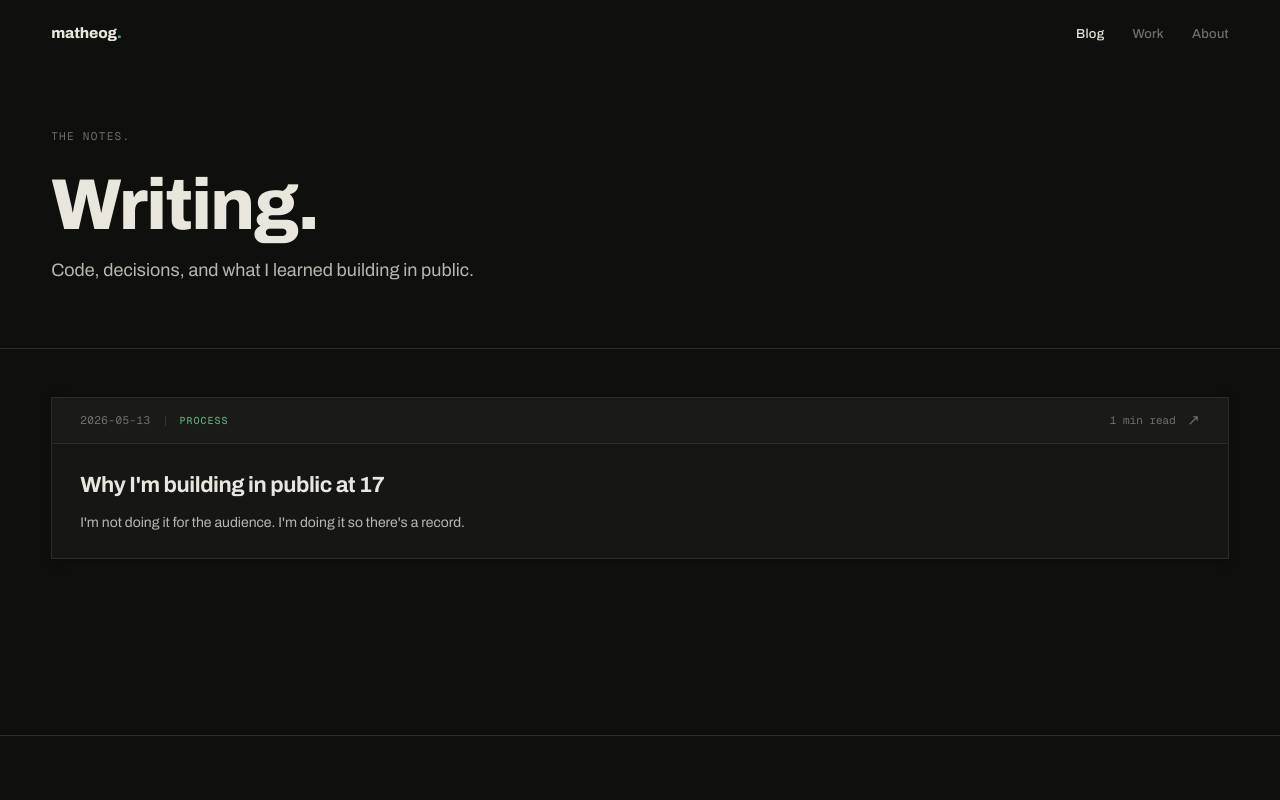
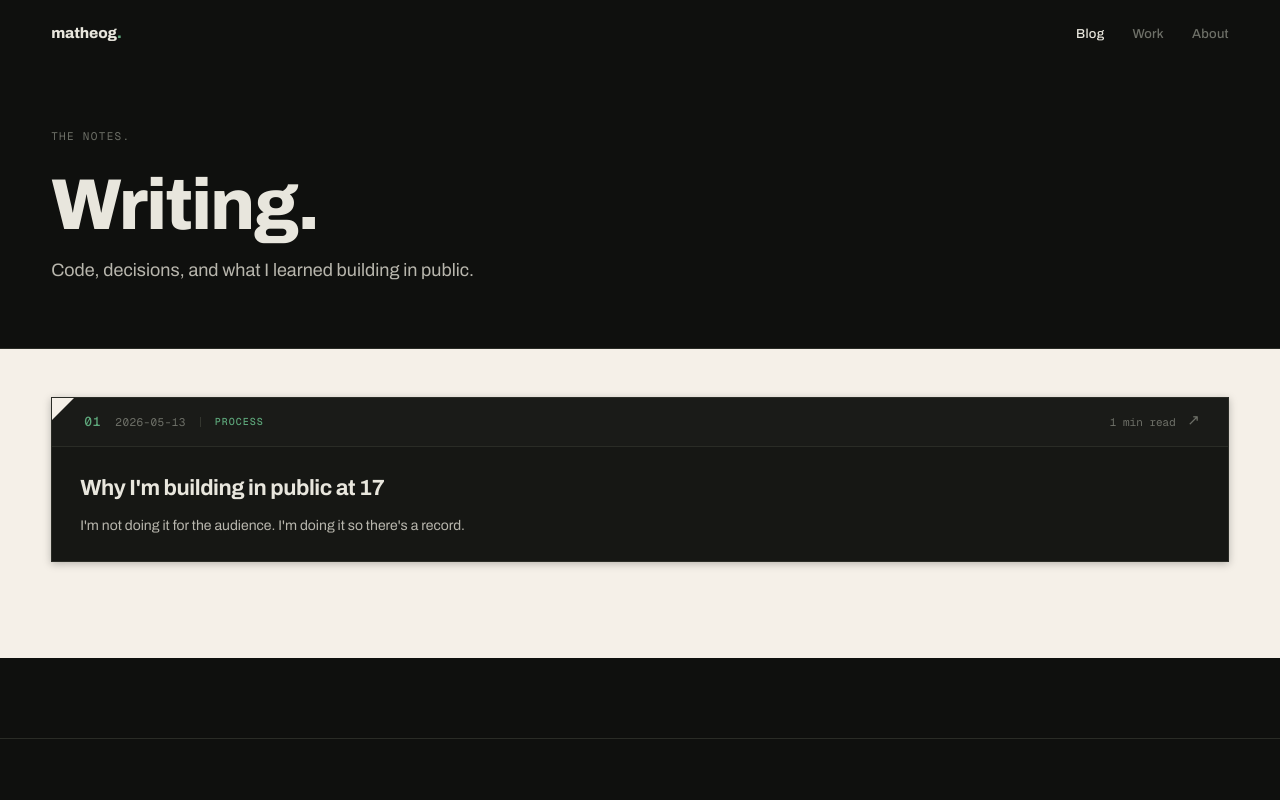
Before and after one commit to Sucu-Syndicate/silverline-portfolio, a Next.js app: page /blog in a window 1280 px wide. Shown: the top 800 px of the page. Built offline with nearby package versions, Linux system fonts and the light colour scheme.

Commit message:
[PTASK-007] Blog: cream bg, note numbers, page curl; strip WIP animation from hero

```diff
--- a/app/blog/page.tsx
+++ b/app/blog/page.tsx
@@ -24,7 +24,7 @@ export default function BlogPage() {
 
       <section className="blog-list-section">
         <div className="note-list">
-          {posts.map((post) => (
+          {posts.map((post, i) => (
             <Link
               key={post.slug}
               href={`/blog/${post.slug}`}
@@ -33,6 +33,7 @@ export default function BlogPage() {
               <span className="note-arrow">↗</span>
               <div className="note-header">
                 <div className="note-header-left">
+                  <span className="note-num">{String(i + 1).padStart(2, '0')}</span>
                   <span className="note-date">{post.date}</span>
                   <div className="note-sep" />
                   <span className="note-tag">{post.tag}</span>
--- a/app/globals.css
+++ b/app/globals.css
@@ -187,13 +187,13 @@ a { color: inherit; text-decoration: none; }
   background: var(--accent-bg);
 }
 
-/* WIP links — Work + About */
+/* WIP links — Work + About (greyed out, not interactive) */
 .hero-meta-wip {
   font-size: 11px;
   letter-spacing: 0.06em;
   color: var(--text-dim);
-  cursor: pointer;
-  user-select: none;
+  cursor: default;
+  pointer-events: none;
   white-space: nowrap;
 }
 
@@ -524,7 +524,7 @@ a { color: inherit; text-decoration: none; }
 }
 
 .blog-list-section {
-  background: var(--bg);
+  background: #F5F0E8;
   padding: clamp(48px, 6vh, 80px) clamp(20px, 4vw, 56px) clamp(80px, 12vh, 140px);
 }
 
@@ -550,6 +550,22 @@ a { color: inherit; text-decoration: none; }
     box-shadow   0.4s var(--ease-out-expo),
     border-color 0.2s ease;
 }
+
+/* Page curl — top-left corner fold revealing the cream background */
+.note-card::before {
+  content: '';
+  position: absolute;
+  top: 0;
+  left: 0;
+  width: 0;
+  height: 0;
+  border-style: solid;
+  border-width: 22px 22px 0 0;
+  border-color: #F5F0E8 transparent transparent transparent;
+  z-index: 2;
+  pointer-events: none;
+}
+
 .note-card:hover {
   background: var(--raised);
   transform: translateY(-3px);
@@ -573,7 +589,7 @@ a { color: inherit; text-decoration: none; }
   display: flex;
   align-items: center;
   justify-content: space-between;
-  padding: 14px 52px 14px 28px;
+  padding: 14px 52px 14px 32px;
   border-bottom: 1px solid var(--border);
   background: var(--surface-2);
   transition: border-color 0.25s ease;
@@ -583,6 +599,14 @@ a { color: inherit; text-decoration: none; }
   display: flex;
   align-items: center;
   gap: 14px;
+}
+.note-num {
+  font-family: var(--font-mono);
+  font-size: 13px;
+  font-weight: 500;
+  letter-spacing: 0.06em;
+  color: var(--accent);
+  flex-shrink: 0;
 }
 .note-date {
   font-family: var(--font-mono);
--- a/components/sections/Hero.tsx
+++ b/components/sections/Hero.tsx
@@ -1,8 +1,7 @@
 'use client';
 
-import { useState, useEffect, useRef } from 'react';
+import { useState, useEffect } from 'react';
 import Link from 'next/link';
-import { motion } from 'framer-motion';
 import { TERMINAL_LINES, type TerminalLine } from '@/lib/terminal-lines';
 
 const TICK_MIN = 700;
@@ -108,69 +107,6 @@ function HeroLog() {
   );
 }
 
-function WipLink({ label, wipLabel }: { label: string; wipLabel: string }) {
-  const [displayText, setDisplayText] = useState(label);
-  const [fallen, setFallen] = useState(false);
-  const intervalRef = useRef<ReturnType<typeof setInterval> | null>(null);
-  const resetRef = useRef<ReturnType<typeof setTimeout> | null>(null);
-
-  function clearTimers() {
-    if (intervalRef.current) clearInterval(intervalRef.current);
-    if (resetRef.current) clearTimeout(resetRef.current);
-  }
-
-  function handleHoverStart() {
-    if (fallen) return;
-    clearTimers();
-    let i = 0;
-    setDisplayText('');
-    intervalRef.current = setInterval(() => {
-      i++;
-      setDisplayText(wipLabel.slice(0, i));
-      if (i >= wipLabel.length) {
-        clearInterval(intervalRef.current!);
-        intervalRef.current = null;
-      }
-    }, 40);
-  }
-
-  function handleHoverEnd() {
-    clearTimers();
-    setDisplayText(label);
-  }
-
-  function handleClick() {
-    if (fallen) return;
-    clearTimers();
-    setDisplayText(label);
-    setFallen(true);
-    resetRef.current = setTimeout(() => setFallen(false), 3000);
-  }
-
-  useEffect(() => () => clearTimers(), []);
-
-  return (
-    <motion.span
-      className="hero-meta-wip"
-      onHoverStart={handleHoverStart}
-      onHoverEnd={handleHoverEnd}
-      onClick={handleClick}
-      animate={
-        fallen
-          ? { y: [0, -10, 320], rotate: [0, 3, -14], opacity: [1, 1, 0] }
-          : { y: 0, rotate: 0, opacity: 1 }
-      }
-      transition={
-        fallen
-          ? { duration: 1.1, times: [0, 0.07, 1], ease: 'easeIn' }
-          : { duration: 0.4, ease: 'easeOut' }
-      }
-      style={{ display: 'inline-block', whiteSpace: 'nowrap' }}
-    >
-      {displayText}
-    </motion.span>
-  );
-}
 
 export default function Hero() {
   const [quote, setQuote] = useState('');
@@ -205,8 +141,8 @@ export default function Hero() {
           </p>
           <div className="hero-meta">
             <Link href="/blog" className="hero-meta-primary">Blog →</Link>
-            <WipLink label="Work →" wipLabel="work in progress →" />
-            <WipLink label="About →" wipLabel="work in progress →" />
+            <span className="hero-meta-wip">Work →</span>
+            <span className="hero-meta-wip">About →</span>
           </div>
         </div>
         {/* right column reserved by .hero-log absolute positioning */}
```
